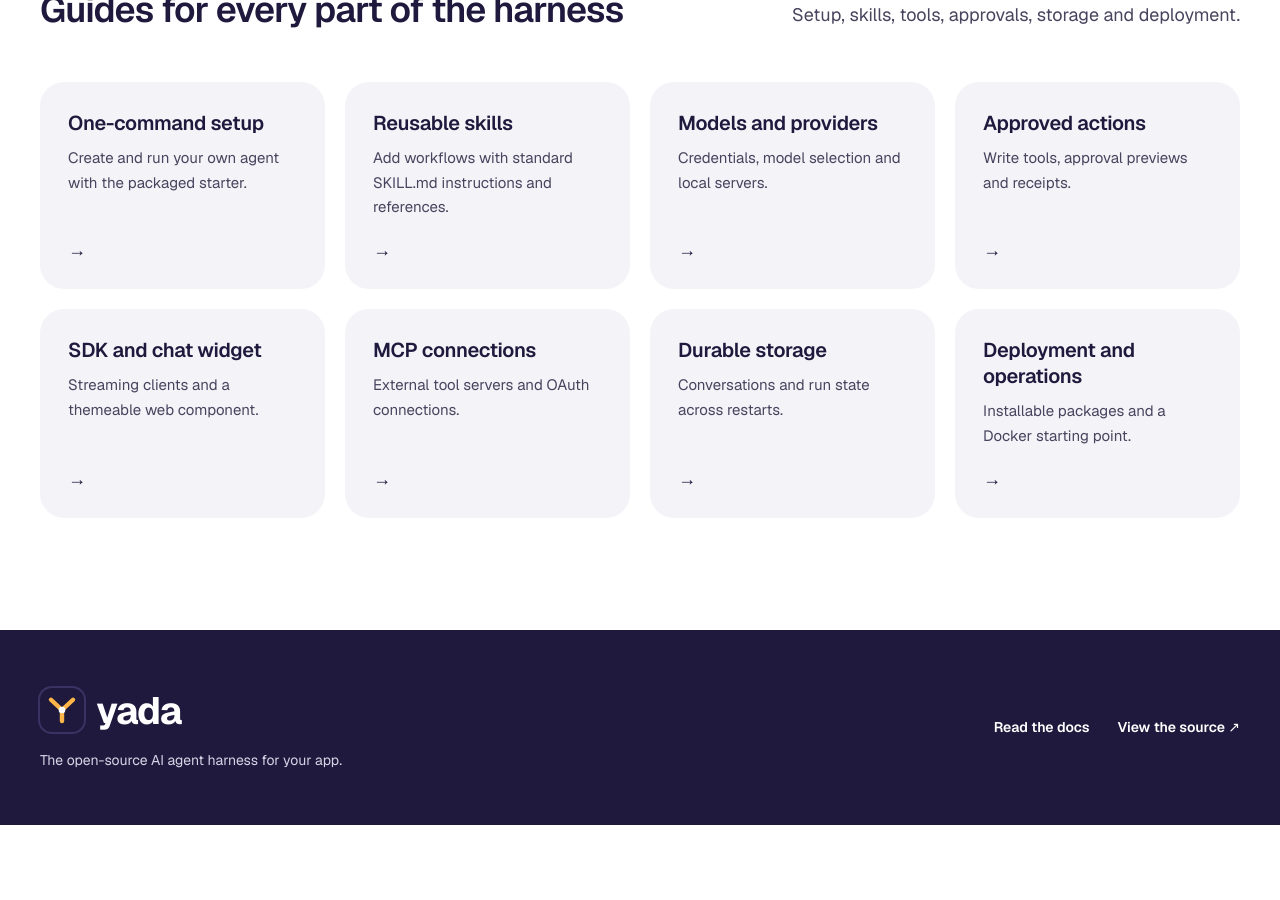
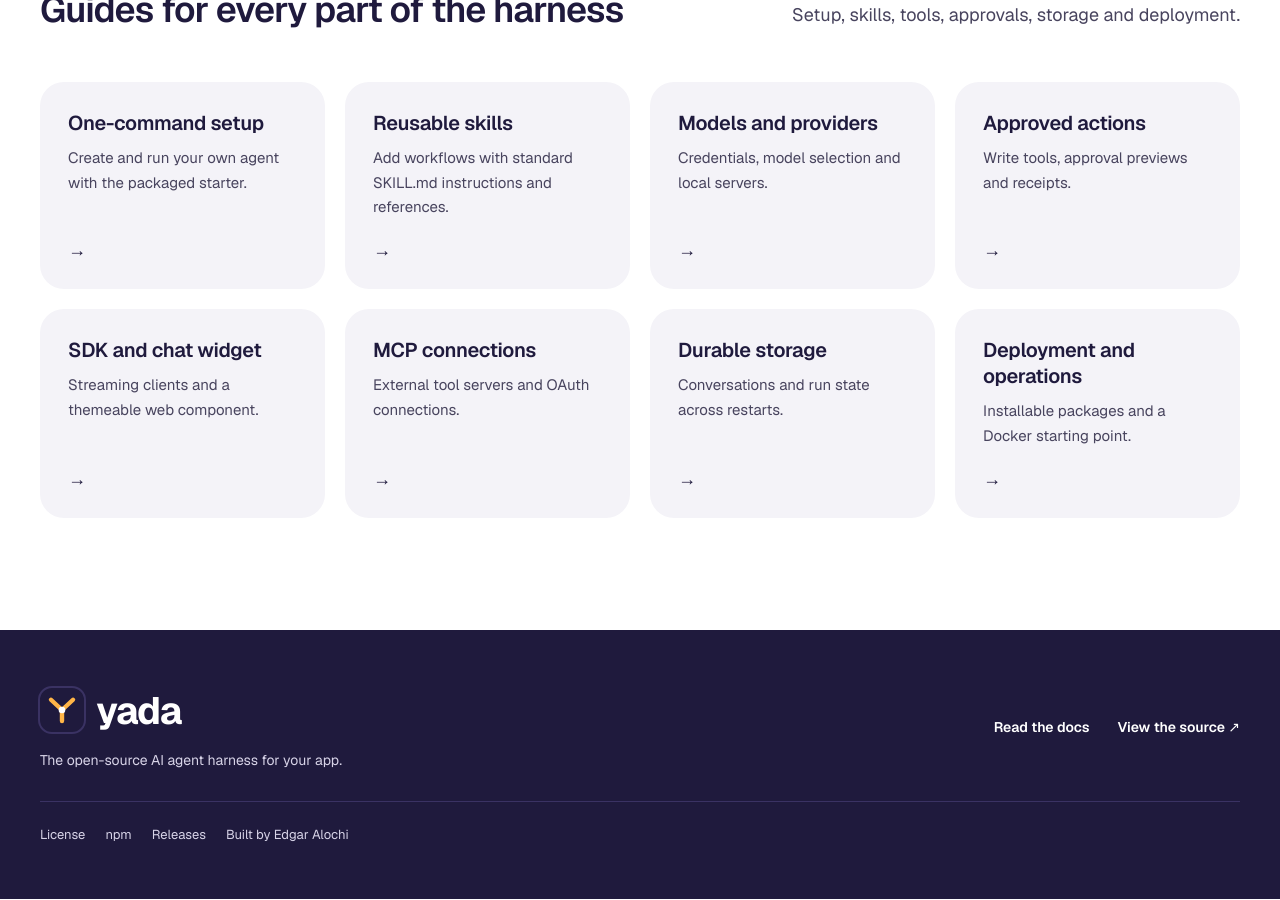
Before and after one commit to edgar4/yada, a Jekyll site: the page built from site/index.html, in a window 1280 px wide and 900 px high, scrolled down 3919 px. Built offline with Jekyll 4.4.1, drawn with Linux system fonts in a browser that asks for light colours; comment, search, counter and statistics services are not loaded; before the commit the page ends 4745 px from its top, so only the background shows below that.

Commit message:
Point docs links at the starter guide and extend the footer

```diff
--- a/site/_layouts/base.html
+++ b/site/_layouts/base.html
@@ -60,7 +60,7 @@
           />yada</a
         >
         <nav aria-label="Main navigation">
-          <a href="{{ '/configuration.html' | relative_url }}">Documentation</a>
+          <a href="{{ '/starter.html' | relative_url }}">Documentation</a>
           <a class="github-link" href="https://github.com/edgar4/yada"
             >GitHub <span aria-hidden="true">↗</span></a
           >
@@ -82,12 +82,18 @@
           <p>The open-source AI agent harness for your app.</p>
         </div>
         <nav aria-label="Footer navigation">
-          <a href="{{ '/configuration.html' | relative_url }}">Read the docs</a
+          <a href="{{ '/starter.html' | relative_url }}">Read the docs</a
           ><a href="https://github.com/edgar4/yada"
             >View the source <span aria-hidden="true">↗</span></a
           >
         </nav>
       </div>
+      <div class="wrap footer-meta">
+        <a href="https://github.com/edgar4/yada/blob/main/LICENSE">License</a
+        ><a href="https://www.npmjs.com/package/@edgaralochi/yada">npm</a
+        ><a href="https://github.com/edgar4/yada/releases">Releases</a
+        ><span>Built by Edgar Alochi</span>
+      </div>
     </footer>
     <p class="copy-status visually-hidden" role="status" aria-live="polite"></p>
   </body>
```
